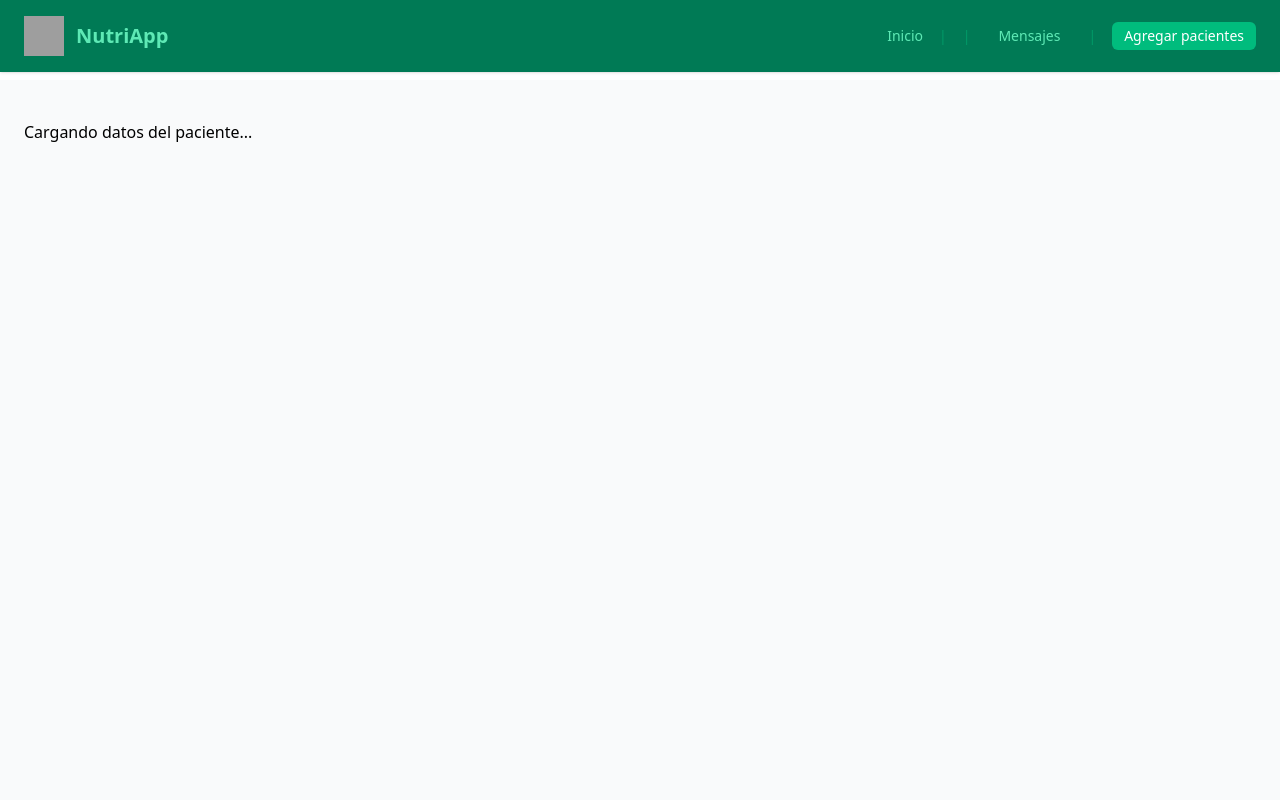
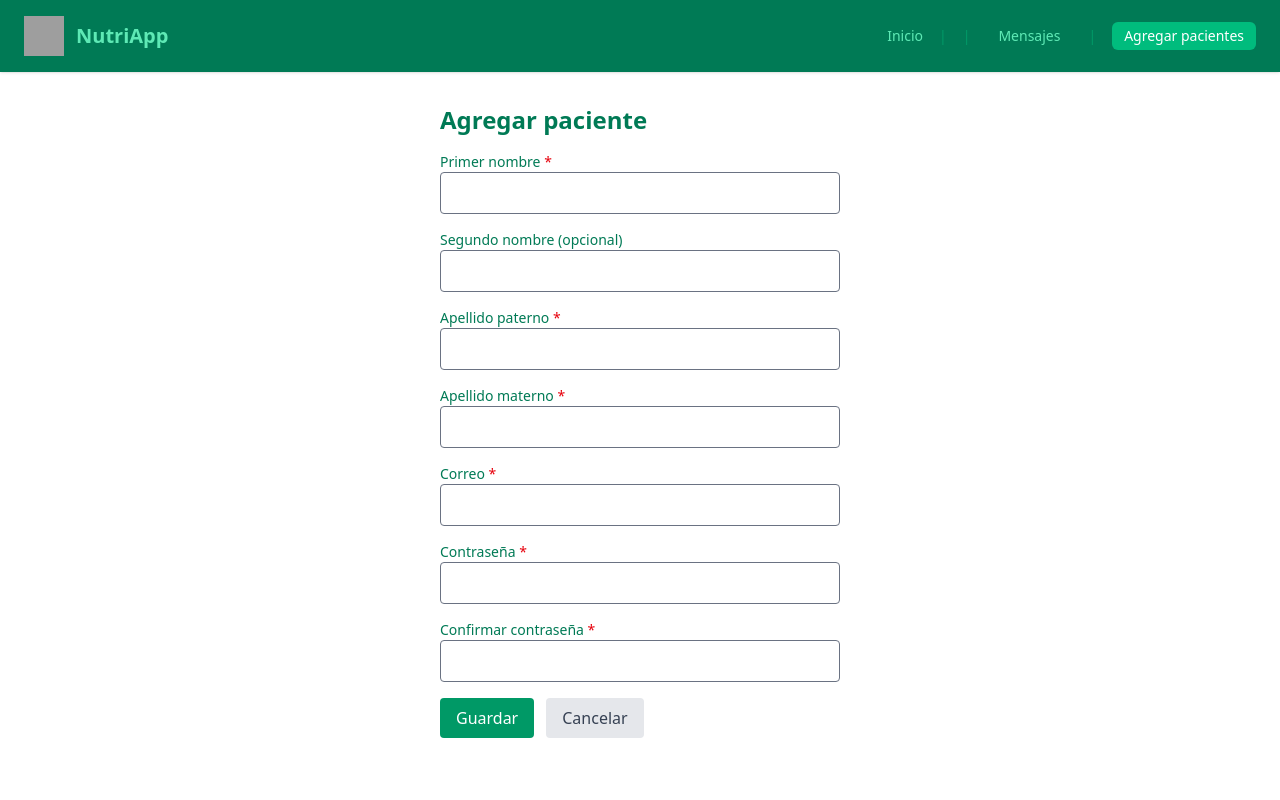
Before and after one commit to RM4862/frontendAppNutricion, a SvelteKit app: page /nutriologo/paciente/agregar in a window 1280 px wide. Before the commit this address had no page. Shown: the top 800 px of the page. Built offline with nearby package versions, Linux system fonts and the light colour scheme; grey boxes are pictures that could not be loaded.

Commit message:
Agrega página para registrar pacientes desde navbar

```diff
--- a/src/lib/Header.svelte
+++ b/src/lib/Header.svelte
@@ -71,7 +71,10 @@
       <span class="text-emerald-600">|</span>
 
       <!-- Botón Agregar pacientes -->
-      <button class="px-3 py-1 bg-emerald-500 text-white rounded-md hover:bg-emerald-700">
+      <button
+        class="px-3 py-1 bg-emerald-500 text-white rounded-md hover:bg-emerald-700"
+        on:click={() => goto('/nutriologo/paciente/agregar')}
+      >
         Agregar pacientes
       </button>
     </div>
--- a/src/routes/+page.svelte
+++ b/src/routes/+page.svelte
@@ -13,10 +13,6 @@
 			<h1 class="text-4xl md:text-5xl font-extrabold text-emerald-700">Come mejor. Vive mejor.</h1>
 			<p class="mt-4 text-lg text-gray-700">Planifica comidas, descubre recetas balanceadas y sigue tu progreso nutricional de forma simple y práctica.</p>
 
-			<div class="mt-8 flex justify-center gap-4">
-				<a href="/registro" class="inline-flex items-center px-6 py-3 bg-emerald-600 text-white rounded-lg shadow hover:bg-emerald-700">Comenzar</a>
-				<a href="#features" class="inline-flex items-center px-6 py-3 border border-emerald-600 text-emerald-600 rounded-lg hover:bg-emerald-50">Ver características</a>
-			</div>
 		</section>
 
 		<section id="features" class="mt-16 grid gap-8 md:grid-cols-3">
--- a/src/routes/nutriologo/paciente/[id]/dieta/+page.svelte
+++ b/src/routes/nutriologo/paciente/[id]/dieta/+page.svelte
@@ -2,6 +2,7 @@
   import { onMount } from 'svelte';
   import { page } from '$app/stores';
   import { goto } from '$app/navigation';
+
 
   type Meal = { id: number; name: string; description: string; calories: number };
 
--- /dev/null
+++ b/src/routes/nutriologo/paciente/agregar/+page.svelte
@@ -0,0 +1,144 @@
+<script lang="ts">
+  import { goto } from '$app/navigation';
+
+  type Patient = {
+    id: number;
+    firstName: string;
+    middleName?: string;
+    lastNameP: string;
+    lastNameM: string;
+    email: string;
+    password: string;
+    createdAt: string;
+  };
+
+  let firstName = '';
+  let middleName = '';
+  let lastNameP = '';
+  let lastNameM = '';
+  let email = '';
+  let password = '';
+  let confirmPassword = '';
+
+  let message = '';
+  let error = '';
+
+  function validateEmail(e: string) {
+    return /^\S+@\S+\.\S+$/.test(e);
+  }
+
+  function resetForm() {
+    firstName = middleName = lastNameP = lastNameM = email = password = confirmPassword = '';
+    message = error = '';
+  }
+
+  function cancelar() {
+    // Volver al dashboard del nutriólogo
+    goto('/nutriologo');
+  }
+
+  function guardarPaciente() {
+    error = '';
+    message = '';
+
+    if (!firstName.trim()) {
+      error = 'El primer nombre es necesario.';
+      return;
+    }
+    if (!lastNameP.trim()) {
+      error = 'El apellido paterno es necesario.';
+      return;
+    }
+    if (!lastNameM.trim()) {
+      error = 'El apellido materno es necesario.';
+      return;
+    }
+    if (!email.trim() || !validateEmail(email)) {
+      error = 'Introduce un correo válido.';
+      return;
+    }
+    if (!password) {
+      error = 'La contraseña es necesaria.';
+      return;
+    }
+    if (password !== confirmPassword) {
+      error = 'Las contraseñas no coinciden.';
+      return;
+    }
+
+    // Guardar paciente en localStorage
+    const pacientes: Patient[] = JSON.parse(localStorage.getItem('nutriapp_pacientes') || '[]');
+    const id = Date.now();
+    const newPatient: Patient = {
+      id,
+      firstName: firstName.trim(),
+      middleName: middleName.trim() || undefined,
+      lastNameP: lastNameP.trim(),
+      lastNameM: lastNameM.trim(),
+      email: email.trim().toLowerCase(),
+      password,
+      createdAt: new Date().toISOString()
+    };
+
+    pacientes.push(newPatient);
+    localStorage.setItem('nutriapp_pacientes', JSON.stringify(pacientes));
+
+    message = 'Paciente registrado correctamente.';
+    // Limpiar formulario
+    resetForm();
+  }
+</script>
+
+<main class="p-6 max-w-md mx-auto">
+  <h1 class="text-2xl font-bold text-emerald-700 mb-4">Agregar paciente</h1>
+
+  <form class="space-y-4" on:submit|preventDefault={guardarPaciente}>
+    <div>
+      <label for="firstName" class="block text-sm font-medium text-emerald-700">Primer nombre <span class="text-red-600">*</span></label>
+      <input id="firstName" bind:value={firstName} class="w-full border rounded px-3 py-2" required />
+    </div>
+
+    <div>
+      <label for="middleName" class="block text-sm font-medium text-emerald-700">Segundo nombre (opcional)</label>
+      <input id="middleName" bind:value={middleName} class="w-full border rounded px-3 py-2" />
+    </div>
+
+    <div>
+      <label for="lastNameP" class="block text-sm font-medium text-emerald-700">Apellido paterno <span class="text-red-600">*</span></label>
+      <input id="lastNameP" bind:value={lastNameP} class="w-full border rounded px-3 py-2" required />
+    </div>
+
+    <div>
+      <label for="lastNameM" class="block text-sm font-medium text-emerald-700">Apellido materno <span class="text-red-600">*</span></label>
+      <input id="lastNameM" bind:value={lastNameM} class="w-full border rounded px-3 py-2" required />
+    </div>
+
+    <div>
+      <label for="email" class="block text-sm font-medium text-emerald-700">Correo <span class="text-red-600">*</span></label>
+      <input id="email" type="email" bind:value={email} class="w-full border rounded px-3 py-2" required />
+    </div>
+
+    <div>
+      <label for="password" class="block text-sm font-medium text-emerald-700">Contraseña <span class="text-red-600">*</span></label>
+      <input id="password" type="password" bind:value={password} class="w-full border rounded px-3 py-2" required />
+    </div>
+
+    <div>
+      <label for="confirmPassword" class="block text-sm font-medium text-emerald-700">Confirmar contraseña <span class="text-red-600">*</span></label>
+      <input id="confirmPassword" type="password" bind:value={confirmPassword} class="w-full border rounded px-3 py-2" required />
+    </div>
+
+    <div class="flex gap-3">
+      <button type="submit" class="bg-emerald-600 text-white px-4 py-2 rounded hover:bg-emerald-700">Guardar</button>
+      <button type="button" on:click={cancelar} class="bg-gray-200 text-gray-700 px-4 py-2 rounded hover:bg-gray-300">Cancelar</button>
+    </div>
+
+    {#if error}
+      <p class="mt-2 text-sm text-red-600">{error}</p>
+    {/if}
+
+    {#if message}
+      <p class="mt-2 text-sm text-emerald-700">{message}</p>
+    {/if}
+  </form>
+</main>
--- a/src/routes/pacientes/+page.svelte
+++ b/src/routes/pacientes/+page.svelte
@@ -17,8 +17,12 @@ export const load = async ({ session }) => {
   // Sample patients data (replace with API call later)
   type Patient = { id: number; name: string; age: number; lastVisit: string };
 
+
+  import { page } from '$app/stores';
   let patients: Patient[] = [];
+  let filteredPatients: Patient[] = [];
   let loading = true;
+
 
   onMount(async () => {
     const authed = get(isAuthenticated);
@@ -41,8 +45,24 @@ export const load = async ({ session }) => {
       { id: 3, name: 'Ana López', age: 29, lastVisit: '2025-11-01' }
     ];
 
+    filterPatients();
     loading = false;
   });
+
+  $: filterPatients();
+
+  function filterPatients() {
+    const search = $page.url.searchParams.get('search')?.trim().toLowerCase();
+    if (!search) {
+      filteredPatients = patients;
+      return;
+    }
+    // Coincidencia por palabra completa o exacta
+    filteredPatients = patients.filter(p =>
+      p.name.toLowerCase().split(/\s+/).some(word => word === search) ||
+      p.name.toLowerCase() === search
+    );
+  }
 
   function doLogout() {
     logout();
@@ -63,15 +83,33 @@ export const load = async ({ session }) => {
     {#if loading}
       <p>Cargando pacientes…</p>
     {:else}
-      {#if patients.length === 0}
-        <p class="text-gray-600">No tienes pacientes aún.</p>
+      {#if filteredPatients.length === 0}
+        <p class="text-gray-600">No se encontraron pacientes con ese nombre.</p>
       {:else}
         <div class="grid gap-4 md:grid-cols-2 lg:grid-cols-3">
-          {#each patients as p}
-            <article class="p-4 bg-white rounded shadow">
+          {#each filteredPatients as p}
+            <article class="p-4 bg-white rounded shadow flex flex-col gap-2">
               <h3 class="font-semibold text-emerald-700">{p.name}</h3>
               <p class="text-sm text-gray-600">Edad: {p.age}</p>
               <p class="text-sm text-gray-600">Última visita: {p.lastVisit}</p>
+              <div class="flex flex-wrap gap-2 mt-2">
+                <a href={`/nutriologo/paciente/${p.id}/dieta?name=${encodeURIComponent(p.name)}`}
+                  class="px-3 py-1 bg-emerald-100 text-emerald-700 rounded hover:bg-emerald-200 text-sm">
+                  Dieta
+                </a>
+                <a href={`/nutriologo/paciente/${p.id}/calendario?name=${encodeURIComponent(p.name)}`}
+                  class="px-3 py-1 bg-blue-100 text-blue-700 rounded hover:bg-blue-200 text-sm">
+                  Calendario
+                </a>
+                <a href={`/nutriologo/paciente/${p.id}/perfil?name=${encodeURIComponent(p.name)}`}
+                  class="px-3 py-1 bg-yellow-100 text-yellow-700 rounded hover:bg-yellow-200 text-sm">
+                  Perfil
+                </a>
+                <a href={`/nutriologo/paciente/${p.id}/estadisticas?name=${encodeURIComponent(p.name)}`}
+                  class="px-3 py-1 bg-purple-100 text-purple-700 rounded hover:bg-purple-200 text-sm">
+                  Estadísticas
+                </a>
+              </div>
             </article>
           {/each}
         </div>
--- a/src/routes/registro/+page.svelte
+++ b/src/routes/registro/+page.svelte
@@ -131,9 +131,11 @@
       {/if}
 
     <form on:submit|preventDefault={handleSubmit} class="space-y-4">
+
       <div>
-        <label class="block text-sm font-medium text-gray-700">Correo</label>
+        <label for="email" class="block text-sm font-medium text-gray-700">Correo</label>
         <input
+          id="email"
           bind:this={emailInput}
           type="email"
           bind:value={email}
@@ -144,8 +146,9 @@
       </div>
 
       <div>
-        <label class="block text-sm font-medium text-gray-700">Contraseña</label>
+        <label for="password" class="block text-sm font-medium text-gray-700">Contraseña</label>
         <input
+          id="password"
           type="password"
           bind:value={password}
           placeholder="••••••••"
@@ -155,11 +158,11 @@
       </div>
 
       <div class="flex items-center justify-between">
-        <label class="flex items-center text-sm gap-2 text-gray-600">
-          <input type="checkbox" class="rounded text-emerald-600" />
+        <label for="remember" class="flex items-center text-sm gap-2 text-gray-600">
+          <input id="remember" type="checkbox" class="rounded text-emerald-600" />
           <span>Recordarme</span>
         </label>
-        <a href="#" class="text-sm text-emerald-600 hover:underline">Olvidé mi contraseña</a>
+        <button type="button" class="text-sm text-emerald-600 hover:underline bg-transparent border-none p-0 m-0">Olvidé mi contraseña</button>
       </div>
 
       <div>
```
